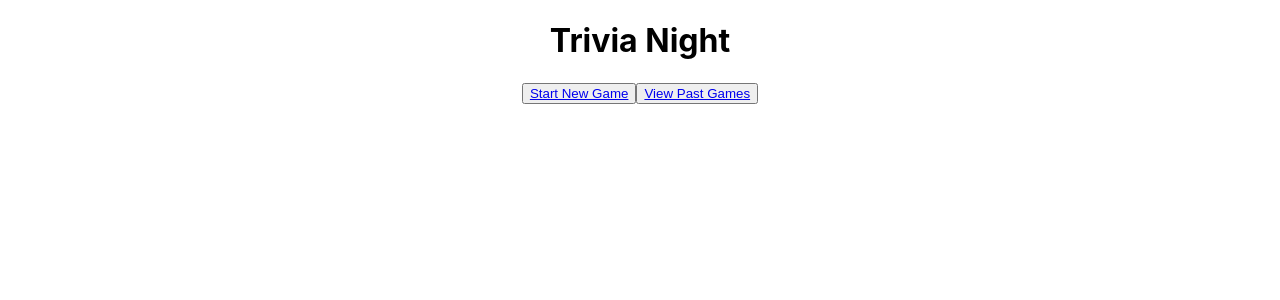
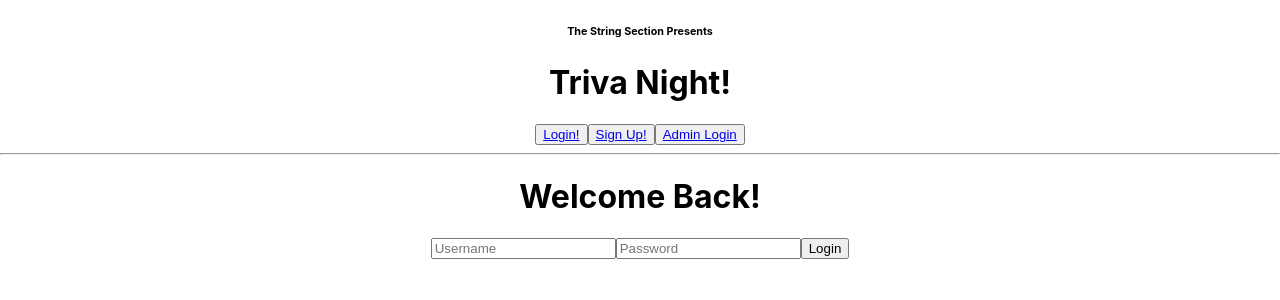
Before and after one commit to alicol/gn-client, a React (Create React App) app: page /UserLogin in a window 1280 px wide. Shown: the top 300 px of the page. Built offline with nearby package versions, Linux system fonts and the light colour scheme.

Commit message:
Login and Signup components working, AdminLogin still needs work

```diff
--- a/package.json
+++ b/package.json
@@ -3,6 +3,7 @@
   "version": "0.1.0",
   "private": true,
   "dependencies": {
+    "@material-ui/core": "^4.11.0",
     "@testing-library/jest-dom": "^4.2.4",
     "@testing-library/react": "^9.5.0",
     "@testing-library/user-event": "^7.2.1",
--- a/src/Auth/AdminLogin.tsx
+++ b/src/Auth/AdminLogin.tsx
@@ -1,11 +1,63 @@
-import * as React from 'react';
+import React from 'react'
+
 
 export interface AdminLoginProps {
 
 }
 
-const AdminLogin: React.SFC<AdminLoginProps> = () => {
-    return ( <div>AdminLogin</div> );
+export interface AdminLoginState {
+    username: string,
+    permission: string,
+    password: string
 }
 
+class AdminLogin extends React.Component<AdminLoginProps, AdminLoginState> {
+    constructor(props: AdminLoginProps) {
+        super(props);
+        this.state = { username:"", permission: "", password: ""  };
+    }
+    handleClick = () => {
+        const url = 'http://localhost:3000/user/login'
+        const headers = new Headers()
+        headers.append("Content-Type", "application/json")
+        const body: AdminLoginRequest = { user: { userName: this.state.username, permission: this.state.permission, password: this.state.password } }
+        const requestOptions = { method: "POST", headers: headers, body: JSON.stringify(body) }
+
+        fetch(url, requestOptions)
+            .then(response => response.json())
+            .then((json: AdminLoginResponse) => {
+                console.log(json.sessionToken)
+            })
+    }
+
+
+    render() {
+        return (
+            <div>
+
+                <h1>Welcome Admin!</h1>
+                <input onChange={(e) => this.setState({ username: e.target.value })} type="text" name="username" placeholder="Username" id="username" />
+                <input onChange={(e) => this.setState({ password: e.target.value })} type="password" name="password" id="password" placeholder="Password" />
+                <button onClick={this.handleClick}>Login</button>
+            </div>
+         );
+    }
+}
+export interface Admin {
+    userName: string;
+    permission: string;
+    password: string;
+}
+
+export interface AdminLoginRequest {
+    user: Admin;
+}
+
+export interface AdminLoginResponse {
+    message: string;
+    userName: string;
+    sessionToken: string;
+
+
+}
 export default AdminLogin;
--- a/src/Auth/Auth.tsx
+++ b/src/Auth/Auth.tsx
@@ -1,18 +1,37 @@
 import React from 'react';
+import {
+    BrowserRouter as Router,
+    Switch,
+    Route,
+    Link
+} from 'react-router-dom';
+import UserLogin from './UserLogin';
 import UserSignup from './UserSignup';
-import UserLogin from './UserLogin'
-
-
+import AdminLogin from './AdminLogin';
 
 export interface AuthProps {
 
 }
 
 const Auth: React.SFC<AuthProps> = () => {
-    return (<div className="auth-container">
-       <UserLogin/>
-       <UserSignup/>
-    </div>);
+    return (
+        <div className="NavLinks">
+            <h6>The String Section Presents</h6>
+            <h1>Triva Night!</h1>
+            <Router>
+                <div>
+                    <button><Link to="/UserLogin">Login!</Link></button>
+                    <button><Link to="/UserSignup">Sign Up!</Link></button>
+                    <button><Link to="/AdminLogin">Admin Login</Link></button>
+                    <hr />
+                    <Switch>
+                        <Route exact path='/UserLogin' component={UserLogin} />
+                        <Route exact path='/UserSignup' component={UserSignup}/>
+                        <Route exact path='/AdminLogin' component={AdminLogin}/>
+                    </Switch>
+                </div>
+            </Router>
+        </div>);
 }
 
 export default Auth;
--- a/src/Auth/UserLogin.tsx
+++ b/src/Auth/UserLogin.tsx
@@ -30,6 +30,8 @@ class UserLogin extends React.Component<UserLoginProps, UserLoginState> {
     render() {
         return (
             <div>
+
+                <h1>Welcome Back!</h1>
                 <input onChange={(e) => this.setState({ username: e.target.value })} type="text" name="username" placeholder="Username" id="username" />
                 <input onChange={(e) => this.setState({ password: e.target.value })} type="password" name="password" id="password" placeholder="Password" />
                 <button onClick={this.handleClick}>Login</button>
@@ -57,8 +59,4 @@ export interface LoginResponse {
 
 }
 
-// const UserLogin: React.SFC<UserLoginProps> = () => {
-//     return ( <div>UserLogin</div> );
-
-// }
 export default UserLogin;
--- a/src/Auth/UserSignup.tsx
+++ b/src/Auth/UserSignup.tsx
@@ -29,6 +29,8 @@ class UserSignup extends React.Component<UserSignupProps, UserSignupState> {
     }
     render() {
         return (<div>
+
+            <h1>Welcome!</h1>
             <input onChange={(e) => this.setState({ username: e.target.value })} type="text" name="username" placeholder="Username" id="username" />
             <input onChange={(e) => this.setState({ password: e.target.value })} type="password" name="password" id="password" placeholder="Password" />
             <button onClick={this.handleClick}>Sign Up</button>
--- a/src/Home/Home.tsx
+++ b/src/Home/Home.tsx
@@ -1,7 +1,7 @@
 
 import * as React from 'react';
-import Sidebar from './Sidebar';
-import {BrowserRouter as Router} from 'react-router-dom';
+// import Sidebar from './Sidebar';
+import { BrowserRouter as Router } from 'react-router-dom';
 import Auth from '../Auth/Auth';
 
 
@@ -13,11 +13,12 @@ export interface HomeProps {
 const Home: React.SFC<HomeProps> = () => {
 
 
-    return ( <div>
+    return (<div>
         <Router>
-        <Sidebar />
+            {/* <Sidebar /> */}
+            <Auth />
         </Router>
-        </div> );
+    </div>);
 
 }
 
```
Also changed, not shown: src/App.tsx (line endings or trailing spaces), 2 other files (tests, documents, lock files or other folders).
